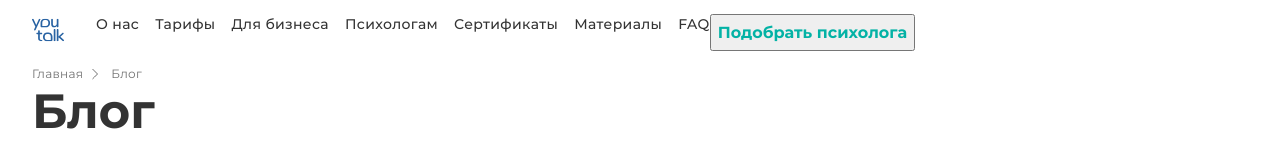
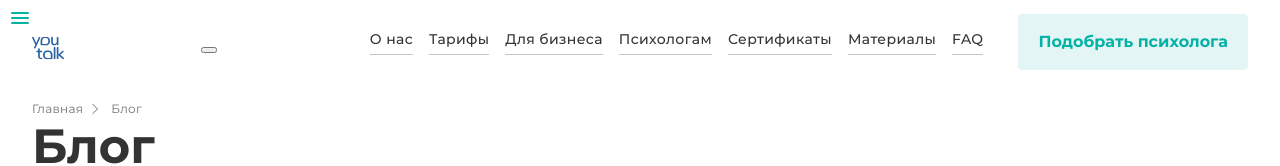
Before and after one commit to ToryaToria/You_Talk, a website: page source/index.html in a window 1280 px wide. Shown: the top 166 px of the page. Drawn offline with nearby package versions, Linux system fonts and the light colour scheme; files that its build step writes are made by us from their sources; files whose address does not match are found by name.

Commit message:
гамбургер почти готов

```diff
--- a/source/index.html
+++ b/source/index.html
@@ -8,44 +8,49 @@
   <link rel="stylesheet" href="./css/style.css">
 </head>
 
-<body class="page__body text-base">
+<body class="page__body text-base no-js">
 
   <header class="header container">
     <a href="#">
       <img src="./img/logo/logo_mini.svg" alt="logo" width="32" height="32">
     </a>
+
+    <button class="hamburger hamburger--open" type="button" aria-label="открыть меню">
+      <span class="visually-hidden">Меню</span>
+    </button>
+
     <nav class="header__hidden">
       <ul class="header__list">
-        <li>
+        <li class="header__item">
           <a class="text-nav" href="#">О нас</a>
         </li>
 
-        <li>
+        <li class="header__item">
           <a class="text-nav" href="#">Тарифы</a>
         </li>
 
-        <li>
+        <li class="header__item">
           <a class="text-nav" href="#"> Для бизнеса</a>
         </li>
 
-        <li>
+        <li class="header__item">
           <a class="text-nav" href="#">Психологам</a>
         </li>
 
-        <li>
+        <li class="header__item">
           <a class="text-nav" href="#">Сертификаты</a>
         </li>
 
-        <li>
+        <li class="header__item">
           <a class="text-nav" href="#">Материалы</a>
         </li>
 
-        <li>
+        <li class="header__item">
           <a class="text-nav" href="#">FAQ</a>
         </li>
       </ul>
 
-      <button class="text-btn-psih" type="button">Подобрать психолога</button>
+      <button class="header__button button button--psych text-btn-psych" type="button">Подобрать&nbsp;психолога</button>
 
     </nav>
   </header>
@@ -377,5 +382,6 @@
     </div>
   </footer>
 </body>
+<script src="./js/hamburger.js"></script>
 
 </html>
--- /dev/null
+++ b/source/js/hamburger.js
@@ -0,0 +1,12 @@
+document.body.classList.remove('no-js');
+
+let btnHamburger = document.querySelector('.hamburger');
+let ulMainNavList = document.querySelector('.header__hidden');
+
+btnHamburger.addEventListener('click', function () {
+  ulMainNavList.classList.toggle('visible');
+  btnHamburger.classList.toggle('hamburger--open');
+  btnHamburger.classList.toggle('hamburger--closed');
+})
+
+console.log('Hi!');
--- a/source/sass/base/fonts-styles.scss
+++ b/source/sass/base/fonts-styles.scss
@@ -46,7 +46,7 @@
   text-decoration: none;
 }
 
-.text-btn-psih {
+.text-btn-psych {
   @include font ($size: 16px, $line-height: 120%, $weight: 600, $color: $color-btn-txt);
 }
 
--- a/source/sass/base/no-js.scss
+++ b/source/sass/base/no-js.scss
@@ -1,9 +1,9 @@
-@media (max-width: 767px) {
+@media (max-width: 1023px) {
   .no-js .hamburger {
     display: none;
   }
 
-  body:not(.no-js) .main-nav__list-wrapp:not(.visible) {
+  body:not(.no-js) .header__hidden:not(.visible) {
     display: none;
   }
 }
--- a/source/sass/base/visible.scss
+++ b/source/sass/base/visible.scss
@@ -1,5 +1,5 @@
 .visible {
-  @media (max-width: 767px) {
+  @media (max-width: 1023px) {
 
 
     box-sizing: border-box;
@@ -7,9 +7,9 @@
 
     position: absolute;
     left: 0;
-    top: 57px;
+    top: 75px;
     z-index: 1;
     width: 100%;
-    background-color: $color-white;
+    background-color: $color-bg-base;
   }
 }
--- a/source/sass/blocks/button.scss
+++ b/source/sass/blocks/button.scss
@@ -6,4 +6,12 @@
   width: 182px;
   border-radius: 4px;
   border: none;
+
+  &--psych {
+    width: fit-content;
+    padding: 14px 20px;
+    // margin: 0 25px;
+    background-color: $color-btn-bg-light;
+  }
+
 }
--- /dev/null
+++ b/source/sass/blocks/hamburger.scss
@@ -0,0 +1,83 @@
+.hamburger {
+
+  @media (max-width: 1023px) {
+
+    box-sizing: border-box;
+    display: block;
+    width: 40px;
+    height: 40px;
+    border: none;
+    padding: 0;
+
+    position: relative;
+
+    // background-color: $color-white;
+    background-color: red;
+    cursor: pointer;
+  }
+
+  @mixin media-tablet {
+    display: none;
+    // position: static;
+
+    // background-color: blueviolet;
+  }
+}
+
+.hamburger--open {
+  &::before {
+    content: "";
+    position: absolute;
+    display: block;
+    border-radius: 2px;
+    width: 18px;
+    height: 2px;
+
+    margin: 11px;
+
+    background-color: $color-btn-txt;
+
+    top: 1px;
+    left: 0;
+
+    box-shadow: 0 5px 0 0 $color-btn-txt, 0 10px 0 0 $color-btn-txt;
+
+    @mixin media-desktop {
+      display: none;
+    }
+  }
+}
+
+.hamburger--closed {
+  &::after {
+    content: "";
+    position: absolute;
+    display: block;
+    border-radius: 2px;
+    width: 18px;
+    height: 2px;
+
+    margin: 11px;
+
+    background-color: $color-btn-txt;
+    transform: rotate(-45deg);
+    top: 7px;
+    left: 0;
+  }
+
+  &::before {
+    content: "";
+    position: absolute;
+    display: block;
+    border-radius: 2px;
+    width: 18px;
+    height: 2px;
+
+    margin: 11px;
+
+    background-color: $color-btn-txt;
+    transform: rotate(45deg);
+    top: 7px;
+    left: 0;
+  }
+}
--- a/source/sass/blocks/header.scss
+++ b/source/sass/blocks/header.scss
@@ -2,6 +2,8 @@
   padding-top: 11px;
   padding-bottom: 11px;
   display: flex;
+  justify-content: space-between;
+  align-items: center;
 
   @include media-mobile2 {
     padding-top: 19px;
@@ -20,26 +22,51 @@
   }
 
   @mixin media-desktop {
-  gap: 51px;
+justify-content: space-between;
   }
 }
 
 .header__hidden {
-  display: none;
+  padding-bottom: 16px;
+  display: flex;
+  flex-direction: column;
+  // align-items: center;
+  gap: 12px;
+
   @include media-tablet {
-    display: flex;
-    justify-content: space-between;
+flex-direction: row;
+gap: 20px;
+  }
+
+  @mixin media-desktop {
+    gap: 164px;
   }
 }
 
 .header__list {
+  @include list-reset($padd-left: 15px);
+  padding: 15px;
+  display: flex;
+  flex-direction: column;
+  gap: 16px;
+  align-items: stretch;
+  background-color: $color-bg-teg;
+
   @include media-tablet {
-  @include list-reset;
-  display: flex;
-  gap: 16px;
+    flex-direction: row;
+    // background-color: cadetblue;
+  }
+
+  @mixin media-desktop {
+    gap: 30px;
+  }
 }
 
-@mixin media-desktop {
-  gap: 30px;
-  }
+.header__item {
+  padding-bottom: 5px;
+  border-bottom: 1px solid $color-line;
 }
+
+.header__button {
+  margin: 0 auto;
+}
--- a/source/sass/style.scss
+++ b/source/sass/style.scss
@@ -10,8 +10,8 @@
 @import "./base/container.scss";
 @import "./base/page.scss";
 
-// @import "./base/visible.scss";
-// @import "./base/no-js.scss";
+@import "./base/visible.scss";
+@import "./base/no-js.scss";
 
 // BLOCKS
 @import "./blocks/header.scss";
@@ -23,3 +23,4 @@
 @import "./blocks/social.scss";
 @import "./blocks/icon.scss";
 @import "./blocks/breadcrumbs.scss";
+@import "./blocks/hamburger.scss";
```
